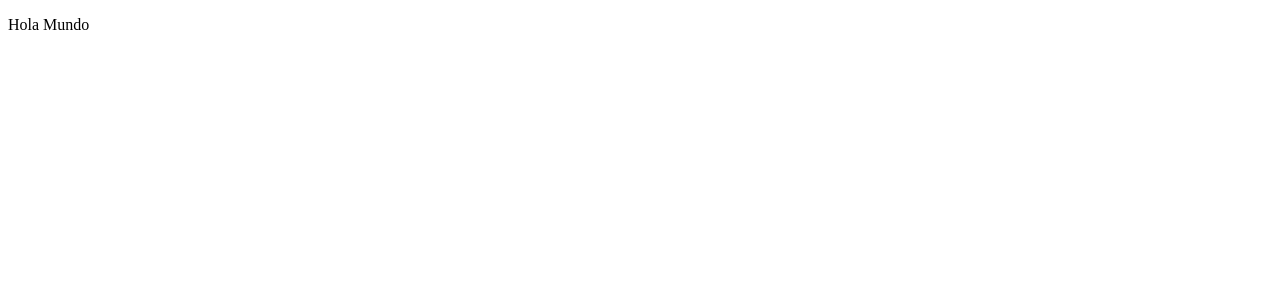
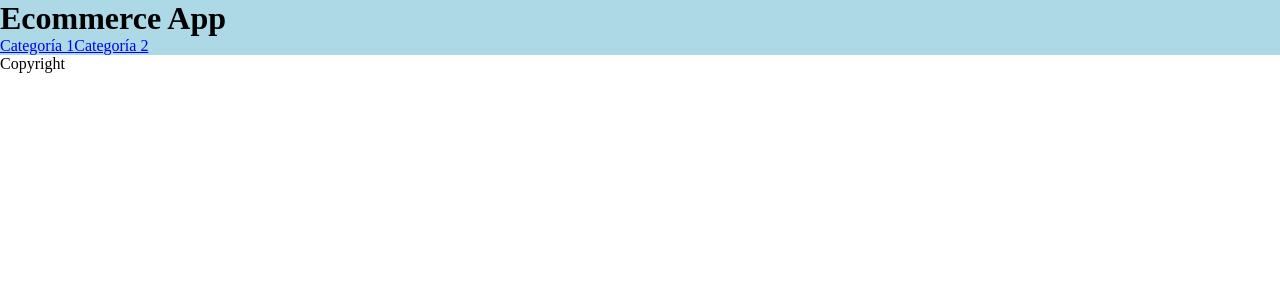
Before and after one commit to JaguRom/app, a React (Create React App) app: page / in a window 1280 px wide. Shown: the top 300 px of the page. Built offline with nearby package versions, Linux system fonts and the light colour scheme.

Commit message:
-Cambios para el tercer desafio de la App

```diff
--- a/package.json
+++ b/package.json
@@ -6,7 +6,9 @@
     "@testing-library/jest-dom": "^5.14.1",
     "@testing-library/react": "^11.2.7",
     "@testing-library/user-event": "^12.8.3",
+    "bootstrap": "^5.1.1",
     "react": "^17.0.2",
+    "react-bootstrap": "^2.0.0-rc.0",
     "react-dom": "^17.0.2",
     "react-scripts": "4.0.3",
     "web-vitals": "^1.1.2"
--- /dev/null
+++ b/src/App.js
@@ -0,0 +1,17 @@
+//Importar Header
+import NavBar from "./Components/NavBar"
+
+const App = () =>{
+    return(
+        //Esto es un fragmento
+        <>
+        <NavBar/>
+        <footer>
+            Copyright
+        </footer>
+        </>
+    )
+}
+
+//Exportar app
+export default App
--- /dev/null
+++ b/src/Components/Nav.js
@@ -0,0 +1,12 @@
+const Nav = () => {
+    return (
+        <div>
+            <nav id="navId">
+            <a href="#">Categoría 1</a>
+            <a href="#">Categoría 2</a>
+            </nav>
+        </div>
+    )
+}
+
+export default Nav
--- /dev/null
+++ b/src/Components/NavBar.js
@@ -0,0 +1,16 @@
+import Nav from "./Nav"
+
+const NavBar = () =>{
+    return(
+        //Esto es un fragment
+        <>
+        <header id="headerApp">
+            <h1>Ecommerce App</h1>
+            <Nav/>
+        </header>
+        </>
+    )
+}
+
+//Exportar Header
+export default NavBar
--- /dev/null
+++ b/src/style.css
@@ -0,0 +1,14 @@
+*{
+    margin: 0;
+    padding: 0;
+}
+
+#headerApp{
+color: black;
+background-color: lightblue;
+}
+
+#navId{
+    color: black;
+    background-color: lightblue;
+    }
```
Also changed, not shown: src/Components/Footer.js (added, +12 -0 lines), src/index.js (+9 -7 lines), 1 other file (tests, documents, lock files or other folders).
